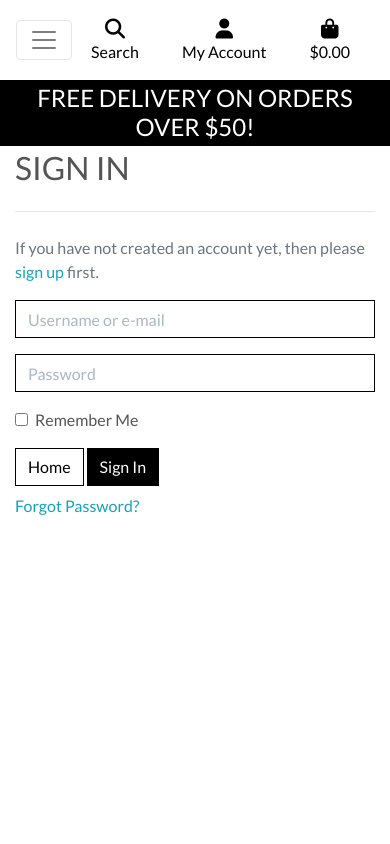
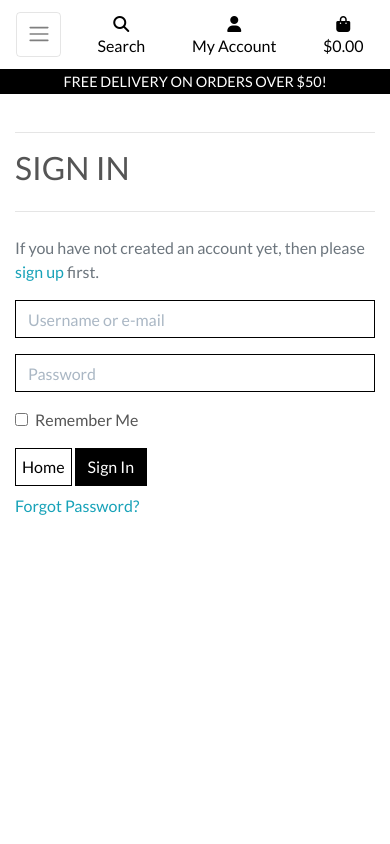
Before and after one commit to LW83/BoutiqueAdoWalkthrough, a Django app: a page that uses templates/includes/main-nav.html in a window 390 px wide. Run offline with Django 3.2, Linux system fonts and the light colour scheme; some libraries are stand-ins or nearby versions.

Commit message:
Base CSS and login page refactor

```diff
--- a/static/css/base.css
+++ b/static/css/base.css
@@ -293,4 +293,40 @@
     body {
         height: calc(100vh - 116px);
     }
+
+    .display-4.logo-font.text-black {
+        font-size: 2rem;
+    }
+
+    .nav-link {
+        padding: 0.15rem;
+    }
+
+    .nav-link i.fa-lg {
+        font-size: 1rem;
+    }
+
+    .navbar-toggler {
+        padding: .6rem .6rem;
+        font-size: 1rem;
+    }
+
+    #delivery-banner h4 {  /* So wont wrap even on smallest screens */
+        font-size: .9rem;
+    }
+
+    .btn.btn-outline-black.rounded-0,
+    .btn.btn-black.rounded-0 {
+        padding: .375rem .375rem;
+    }
+
+    .btn.btn-outline-black.rounded-0.btn-lg,
+    .btn.btn-black.rounded-0.btn-lg {
+        padding: .375rem .375rem;
+        font-size: .75rem;
+    }
+
+    .increment-qty, .decrement-qty {
+        padding: .25rem .5rem !important;
+    }
 }
--- a/templates/includes/main-nav.html
+++ b/templates/includes/main-nav.html
@@ -1,6 +1,11 @@
 <div class="collapse navbar-collapse" id="main-nav">
     <!--Auto width and wuto left and right margins-->
     <ul class="navbar-nav w-auto mx-auto">
+        <li class="nav-item d-block d-md-none">
+            <a class="logo-font font-weight-bold nav-link text-black mr-5" href="{% url 'home' %}" id="home-link">
+                Home
+            </a>
+        </li><!--Hidden except for in mobile to give mobile users way to click Home-->
         <li class="nav-item dropdown">
             <a class="logo-font font-weight-bold nav-link text-black mr-5" href="#" id="all-products-link" data-toggle="dropdown" aria-haspopup="true" aria-expanded="false">
                 All Products
```
